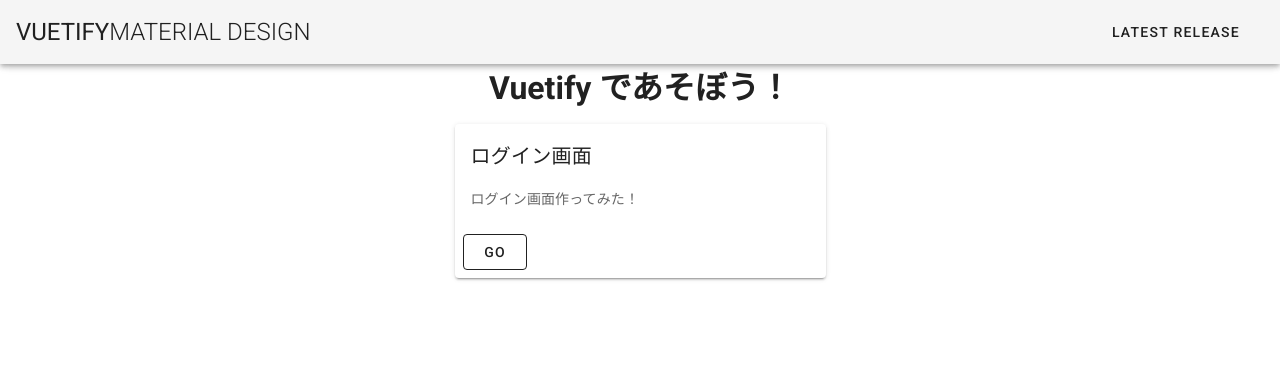
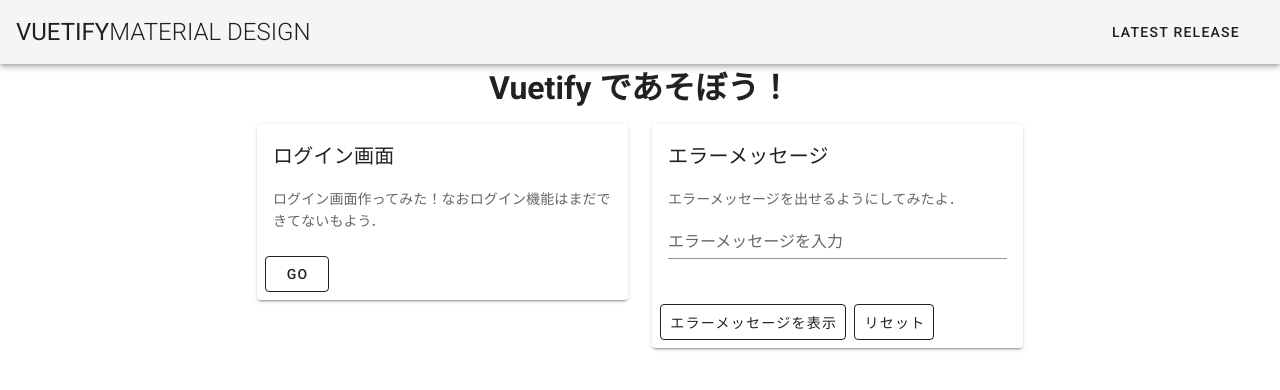
Before and after one commit to RY-2718/vuetify-test, a Vue app: page / in a window 1280 px wide. Shown: the top 390 px of the page. Built offline with nearby package versions, Linux system fonts and the light colour scheme.

Commit message:
Add error message playground

```diff
--- a/src/components/pages/Root.vue
+++ b/src/components/pages/Root.vue
@@ -7,12 +7,49 @@
       <v-col md="4">
         <v-card>
           <v-card-title>ログイン画面</v-card-title>
-          <v-card-text>ログイン画面作ってみた！</v-card-text>
+          <v-card-text>
+            ログイン画面作ってみた！なおログイン機能はまだできてないもよう．
+          </v-card-text>
           <v-card-actions>
             <v-btn outlined to="/login">Go</v-btn>
+          </v-card-actions>
+        </v-card>
+      </v-col>
+      <v-col md="4">
+        <v-card>
+          <v-card-title>エラーメッセージ</v-card-title>
+          <v-card-text>
+            エラーメッセージを出せるようにしてみたよ．
+            <v-text-field
+              label="エラーメッセージを入力"
+              v-model="errorMessage"
+            ></v-text-field>
+          </v-card-text>
+          <v-card-actions>
+            <v-btn outlined @click="addErrorMessage">
+              エラーメッセージを表示
+            </v-btn>
+            <v-btn outlined @click="truncate">リセット</v-btn>
           </v-card-actions>
         </v-card>
       </v-col>
     </v-row>
   </v-container>
 </template>
+
+<script>
+export default {
+  data: () => ({
+    errorMessage: '',
+  }),
+  methods: {
+    addErrorMessage: function() {
+      this.$store.dispatch('appendToErrorMessages', this.errorMessage);
+    },
+    truncate: function() {
+      this.$store.dispatch('truncateErrorMessages');
+      this.errorMessage = '';
+    },
+  },
+};
+</script>
--- a/src/store.js
+++ b/src/store.js
@@ -42,6 +42,9 @@
         commit('pushToErrorMessages', 'パスワードが間違っています');
       }
     },
+    appendToErrorMessages({ commit }, message) {
+      commit('pushToErrorMessages', message);
+    },
     truncateErrorMessages({ commit }) {
       commit('truncateErrorMessages');
     },
```
